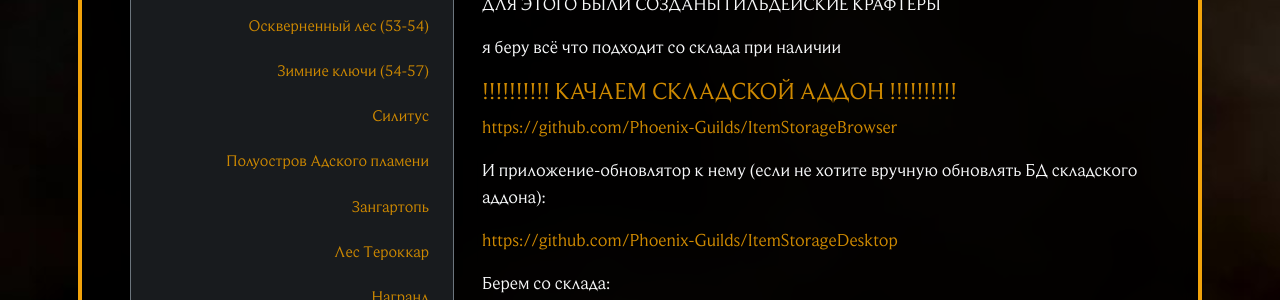
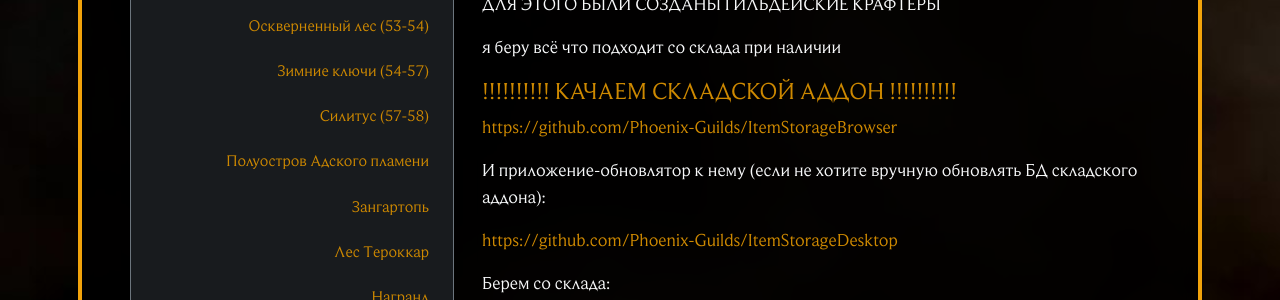
Before and after one commit to Phoenix-Guilds/phoenix-guilds.github.io, a Jekyll site: the page built from _guides/gayd-po-prokachke-hk-ot-silmy.md, in a window 1280 px wide. Shown: the part 2142-2442 px from the top of the page. Built offline with Jekyll 4.4.1, drawn with Linux system fonts in a browser that asks for light colours; nearby versions of some CDN libraries; library files that are not in the unit come from our copies.

Commit message:
Update Гайды “gayd-po-prokachke-hk-ot-silmy”

```diff
--- a/_guides/gayd-po-prokachke-hk-ot-silmy.md
+++ b/_guides/gayd-po-prokachke-hk-ot-silmy.md
@@ -1422,7 +1422,7 @@ description: |-
 
 Увидимся в Силитусе.
 
-### Силитус
+### Силитус (57-58)
 
 В Огри под башней перелёта стоит короффка, чешет жопку. У него берем квест "Освоение Силитуса"
 
```
